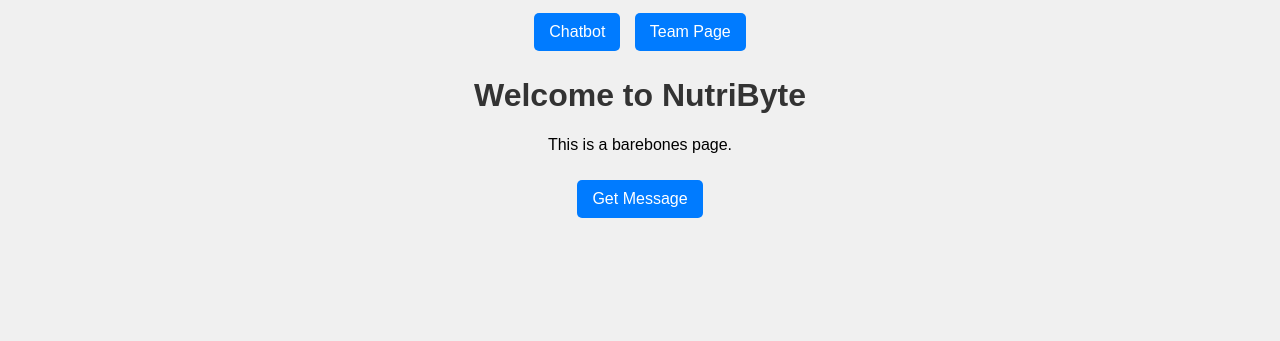
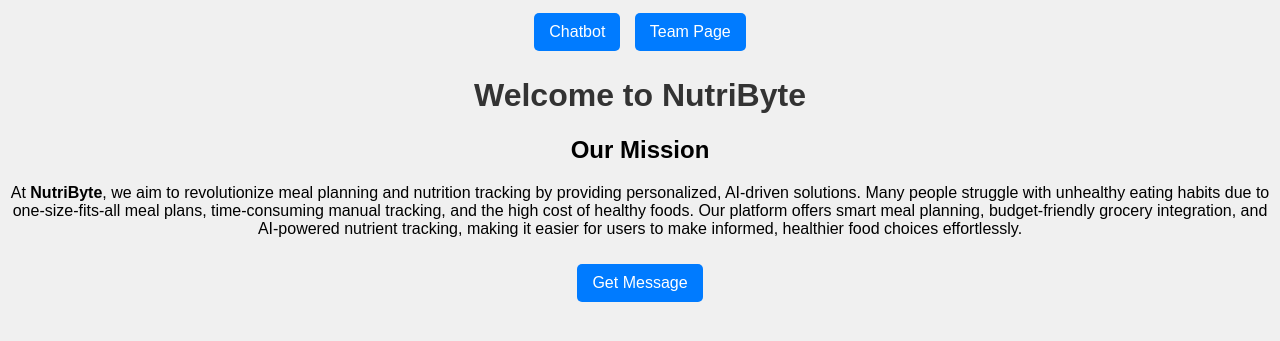
Before and after one commit to NutriByte/NutriByte, a Flask app: page / in a window 1280 px wide. Shown: the top 341 px of the page. Run offline with Flask 3, Linux system fonts and the light colour scheme.

Commit message:
added mission statement

```diff
--- a/templates/index.html
+++ b/templates/index.html
@@ -15,7 +15,17 @@
     </div>
 
     <h1>Welcome to NutriByte</h1>
-    <p>This is a barebones page.</p>
+
+    <section class="mission">
+        <h2>Our Mission</h2>
+        <p>
+            At <strong>NutriByte</strong>, we aim to revolutionize meal planning and nutrition tracking by providing
+            personalized, AI-driven solutions. Many people struggle with unhealthy eating habits due to
+            one-size-fits-all meal plans, time-consuming manual tracking, and the high cost of healthy foods.
+            Our platform offers smart meal planning, budget-friendly grocery integration, and AI-powered
+            nutrient tracking, making it easier for users to make informed, healthier food choices effortlessly.
+        </p>
+    </section>
 
     <button onclick="fetchMessage()">Get Message</button>
     <p id="message"></p>
```
